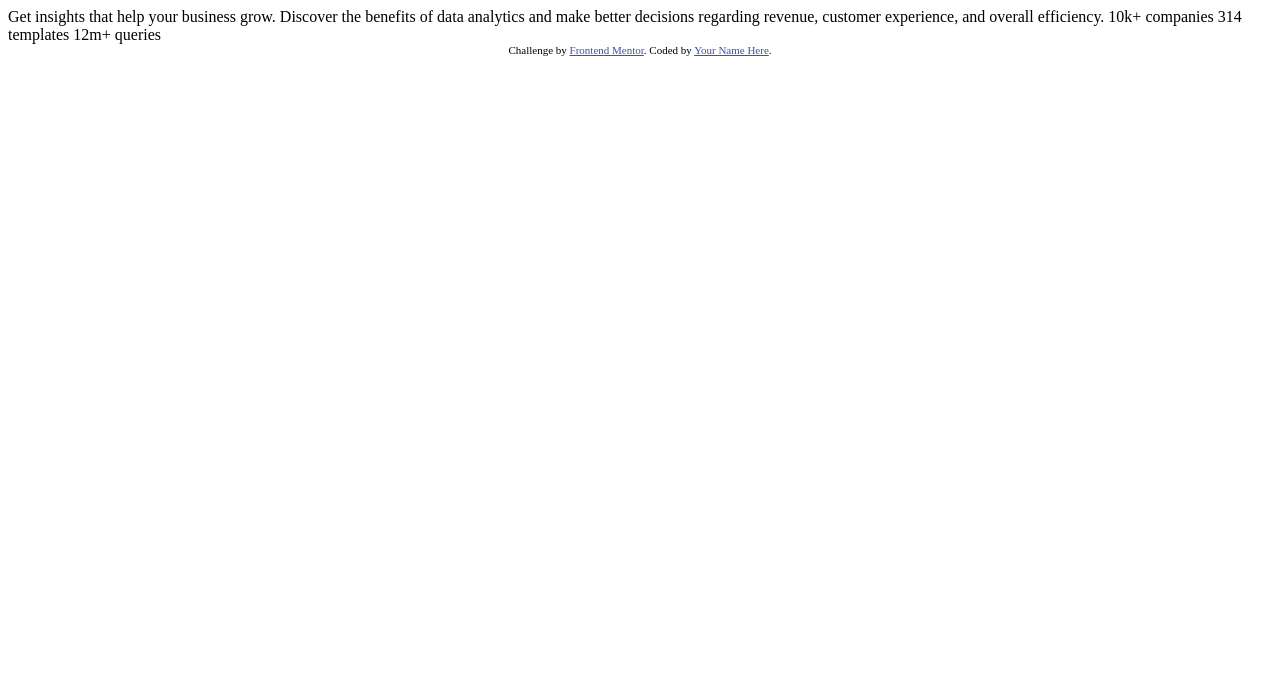
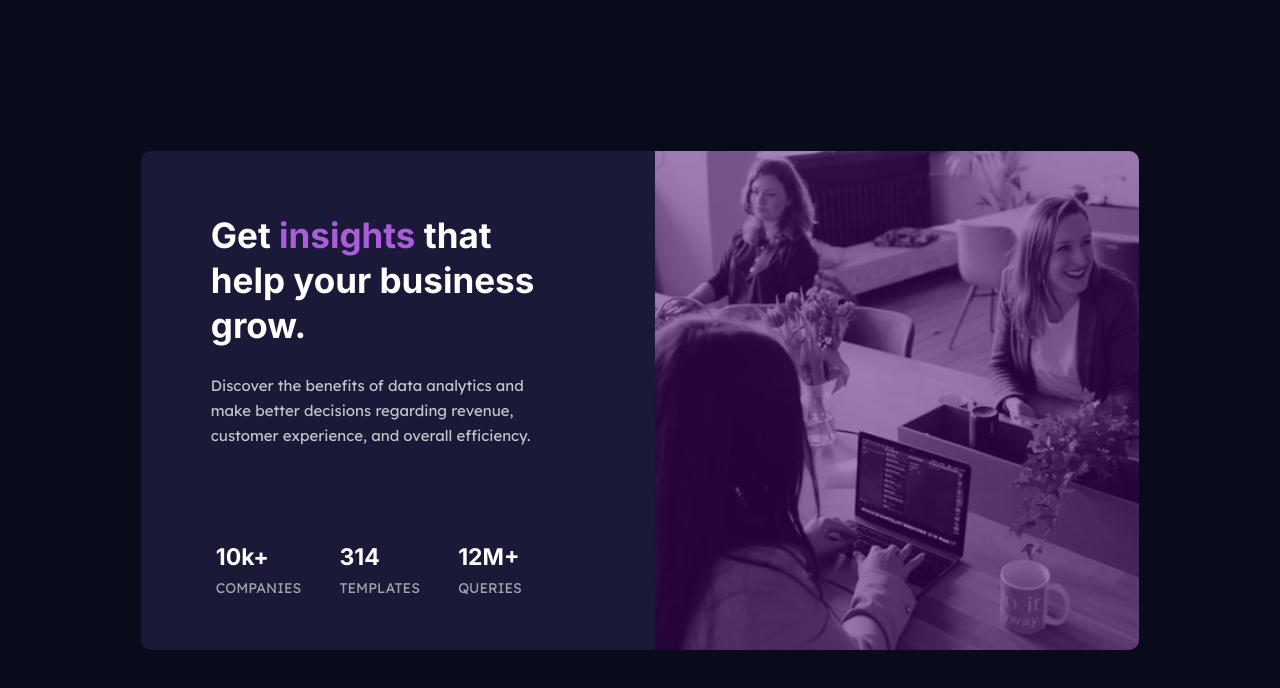
Before and after one commit to erlangga-da/Stats-preview-card-component-main, a plain HTML site: page index.html in a window 1280 px wide. Drawn offline with Linux system fonts and the light colour scheme.

Commit message:
Dekstop -design

```diff
--- /dev/null
+++ b/index.css
@@ -0,0 +1,99 @@
+@import url("https://fonts.googleapis.com/css2?family=Inter:wght@400;700&display=swap");
+@import url("https://fonts.googleapis.com/css2?family=Lexend+Deca&display=swap");
+
+:root {
+  /* primary */
+  --very-dark-blue: hsl(233, 47%, 7%);
+  --dark-desaturated-blue: hsl(244, 38%, 16%);
+  --soft-violet: hsl(277, 64%, 61%);
+  /* neutral */
+  --white: hsl(0, 0%, 100%);
+  --slightly-transparent-white-main: hsla(0, 0%, 100%, 0.75);
+  --slightly-transparent-white-stat: hsla(0, 0%, 100%, 0.6);
+}
+
+body {
+  font-family: "Inter", sans-serif;
+  font-size: 15px;
+  font-weight: 400;
+  background: var(--very-dark-blue);
+  color: var(--slightly-transparent-white-main);
+  box-sizing: border-box;
+}
+
+.container {
+  width: 100%;
+  min-height: 100vh;
+  display: flex;
+  justify-content: center;
+  align-items: center;
+}
+
+.card-container {
+  overflow: hidden;
+  display: flex;
+  background: var(--dark-desaturated-blue);
+  border-radius: 10px;
+  width: fit-content;
+  height: fit-content;
+  margin: 0 11%;
+}
+
+.card-img {
+  position: relative;
+  padding: 50px 70px;
+  background: hsl(277deg 90% 23%);
+  width: 50%;
+}
+.card-img img {
+  position: absolute;
+  top: 0;
+  left: 0;
+  opacity: 50%;
+  height: 100%;
+  width: 100%;
+  object-fit: cover;
+}
+
+.card-text {
+  padding: 50px 70px;
+  padding-right: 100px;
+  width: 50%;
+}
+.card-text h1 {
+  font-family: "Inter", sans-serif;
+  font-size: 35px;
+  font-weight: 700;
+  color: var(--white);
+  line-height: 45px;
+  margin-top: 12px;
+}
+.card-text #accent {
+  color: var(--soft-violet);
+}
+.card-text p {
+  font-family: "Lexend Deca", sans-serif;
+  margin: 25px 0px;
+  margin-bottom: 70px;
+  line-height: 25px;
+}
+
+.count-container {
+  display: flex;
+  flex-wrap: wrap;
+}
+.counter {
+  padding: 5px;
+  margin-right: auto;
+}
+.counter:first-child {
+  margin-left: 0;
+}
+.counter h1 {
+  font-size: 23px;
+}
+.counter span {
+  font-size: 14px;
+  font-family: "Lexend Deca", sans-serif;
+  color: var(--slightly-transparent-white-stat);
+}
--- a/index.html
+++ b/index.html
@@ -1,33 +1,54 @@
 <!DOCTYPE html>
 <html lang="en">
-<head>
-  <meta charset="UTF-8">
-  <meta name="viewport" content="width=device-width, initial-scale=1.0"> <!-- displays site properly based on user's device -->
+  <head>
+    <meta charset="UTF-8" />
+    <meta name="viewport" content="width=device-width, initial-scale=1.0" />
+    <!-- displays site properly based on user's device
 
-  <link rel="icon" type="image/png" sizes="32x32" href="./images/favicon-32x32.png">
+    10k+ companies 314 templates 12m+
+          queries
 
-  <title>Frontend Mentor | Stats preview card component</title>
+    -->
 
-  <!-- Feel free to remove these styles or customise in your own stylesheet 👍 -->
-  <style>
-    .attribution { font-size: 11px; text-align: center; }
-    .attribution a { color: hsl(228, 45%, 44%); }
-  </style>
-</head>
-<body>
+    <link
+      rel="icon"
+      type="image/png"
+      sizes="32x32"
+      href="./images/favicon-32x32.png"
+    />
+    <link rel="stylesheet" href="reset.css" />
+    <link rel="stylesheet" href="index.css" />
 
-  Get insights that help your business grow.
-
-  Discover the benefits of data analytics and make better decisions regarding revenue, customer
-  experience, and overall efficiency.
-
-  10k+ companies
-  314 templates
-  12m+ queries
-
-  <div class="attribution">
-    Challenge by <a href="https://www.frontendmentor.io?ref=challenge" target="_blank">Frontend Mentor</a>.
-    Coded by <a href="#">Your Name Here</a>.
-  </div>
-</body>
+    <title>Frontend Mentor | Stats preview card component</title>
+  </head>
+  <body>
+    <div class="container">
+      <div class="card-container">
+        <div class="card-text">
+          <h1>Get <span id="accent">insights</span> that help your business grow.</h1>
+          <p>
+            Discover the benefits of data analytics and make better decisions
+            regarding revenue, customer experience, and overall efficiency.
+          </p>
+          <div class="count-container">
+            <div class="counter">
+              <h1>10k+</h1>
+              <span>COMPANIES</span>
+            </div>
+            <div class="counter">
+              <h1>314</h1>
+              <span>TEMPLATES</span>
+            </div>
+            <div class="counter">
+              <h1>12M+</h1>
+              <span>QUERIES</span>
+            </div>
+          </div>
+        </div>
+        <div class="card-img">
+          <img src="./images/image-header-desktop.jpg" alt="" />
+        </div>
+      </div>
+    </div>
+  </body>
 </html>
--- /dev/null
+++ b/reset.css
@@ -0,0 +1,43 @@
+html, body, div, span, applet, object, iframe,
+h1, h2, h3, h4, h5, h6, p, blockquote, pre,
+a, abbr, acronym, address, big, cite, code,
+del, dfn, em, img, ins, kbd, q, s, samp,
+small, strike, strong, sub, sup, tt, var,
+b, u, i, center,
+dl, dt, dd, ol, ul, li,
+fieldset, form, label, legend,
+table, caption, tbody, tfoot, thead, tr, th, td,
+article, aside, canvas, details, embed,
+figure, figcaption, footer, header, hgroup,
+menu, nav, output, ruby, section, summary,
+time, mark, audio, video {
+	margin: 0;
+	padding: 0;
+	border: 0;
+	font-size: 100%;
+	font: inherit;
+	vertical-align: baseline;
+}
+/* HTML5 display-role reset for older browsers */
+article, aside, details, figcaption, figure,
+footer, header, hgroup, menu, nav, section {
+	display: block;
+}
+body {
+	line-height: 1;
+}
+ol, ul {
+	list-style: none;
+}
+blockquote, q {
+	quotes: none;
+}
+blockquote:before, blockquote:after,
+q:before, q:after {
+	content: '';
+	content: none;
+}
+table {
+	border-collapse: collapse;
+	border-spacing: 0;
+}
```
